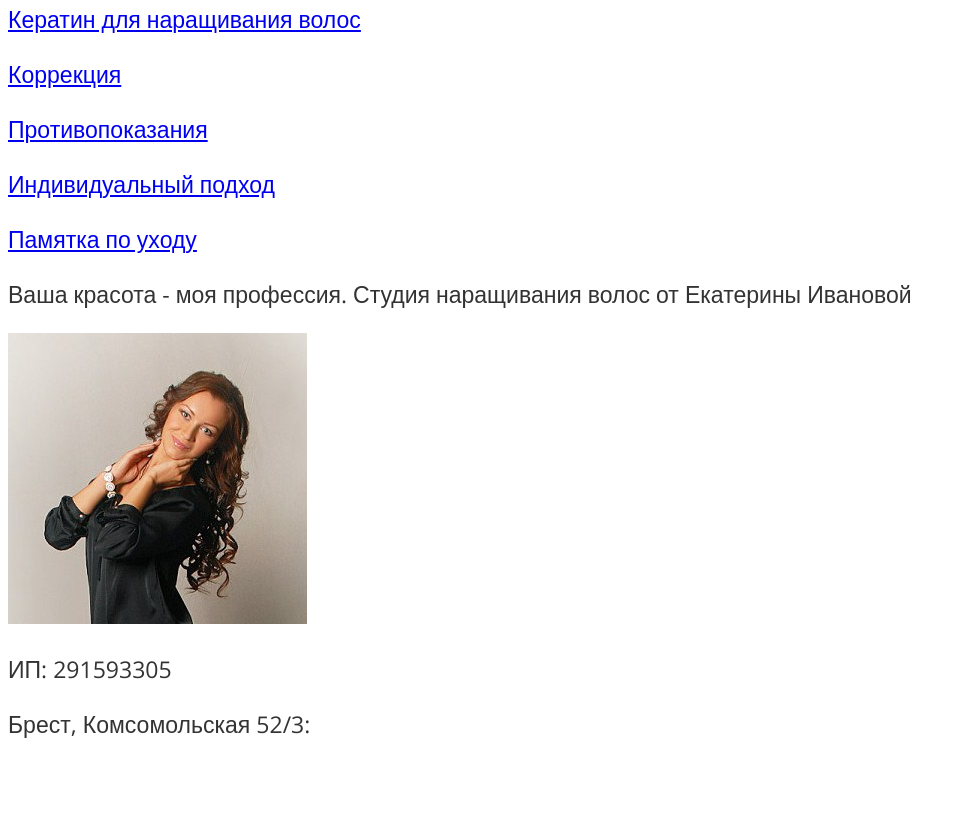
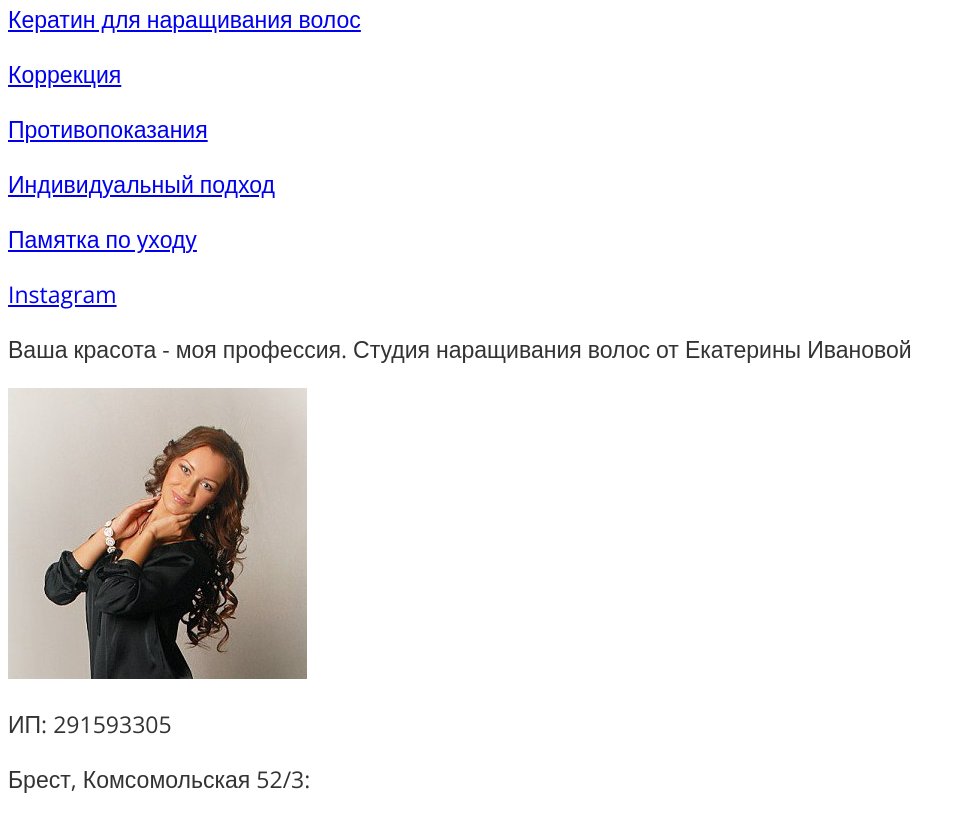
Before and after one commit to vitaly-zdanevich/narashivanie-volos-brest, a plain HTML site: page index.html in a window 1280 px wide. Shown: the part 7807-8625 px from the top of the page, without its empty margins (0-965 px from the left). Before the commit the page ends 8570 px from the top, so only its background shows below. Drawn offline with nearby package versions, Linux system fonts and the light colour scheme.

Commit message:
link to Instagram add

```diff
--- a/index.html
+++ b/index.html
@@ -37,6 +37,7 @@
             <p><a href="https://vk.com/topic-50211177_32377713">Противопоказания</a></p>
             <p><a href="https://vk.com/topic-50211177_32377694">Индивидуальный подход</a></p>
             <p><a href="https://vk.com/topic-50211177_32377675">Памятка по уходу</a></p>
+            <p><a href="https://instagram.com/black_flamingo.brest?igshid=1jzfzsih648i0">Instagram</a></p>
             <p>Ваша красота - моя профессия. Студия наращивания волос от Екатерины Ивановой</p>
             <img src="images/kate.jpg" alt="Катя Иванова - мастер по наращиванию волос в Бресте, Беларусь" />
             <p>ИП: 291593305</p>
```
